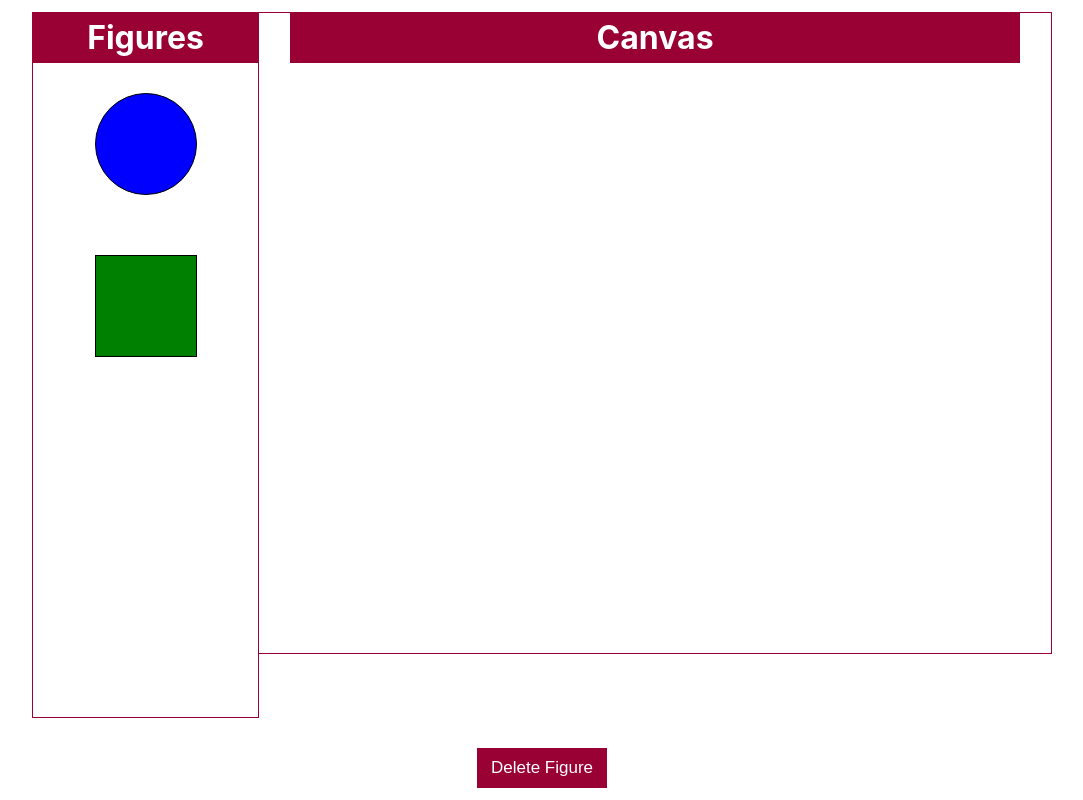
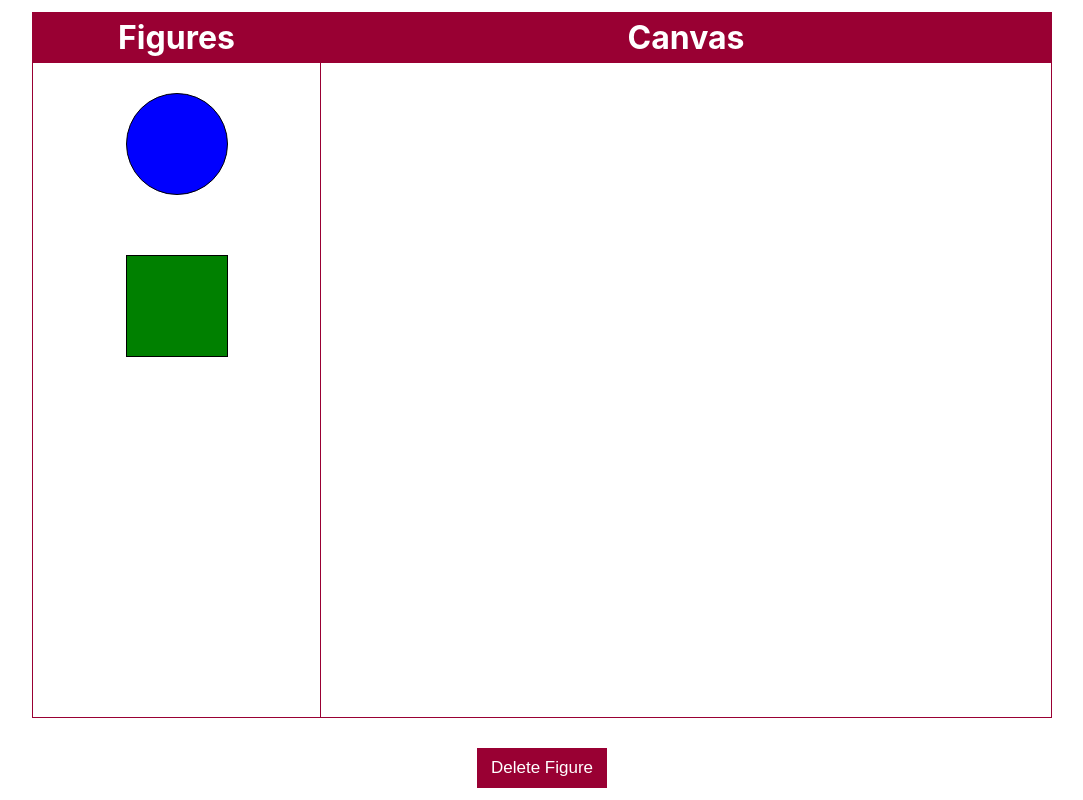
Before and after one commit to PavelMalta/Canvas-DnD, a React (Create React App) app: page / in a window 1280 px wide. Shown: the whole page, without its empty margins (98-1181 px from the left). Built offline with nearby package versions, Linux system fonts and the light colour scheme.

Commit message:
update styles second try

```diff
--- a/src/ui/components/canvasField/CanvasField.module.css
+++ b/src/ui/components/canvasField/CanvasField.module.css
@@ -4,8 +4,8 @@
     border-right: 1px solid #990033;
     border-top: 1px solid #990033;
     border-bottom: 1px solid #990033;
-    width: 100%;
-    height: 80vh;
+    width: 730px;
+    height: 704px;;
     align-items: center;
 }
 
```
